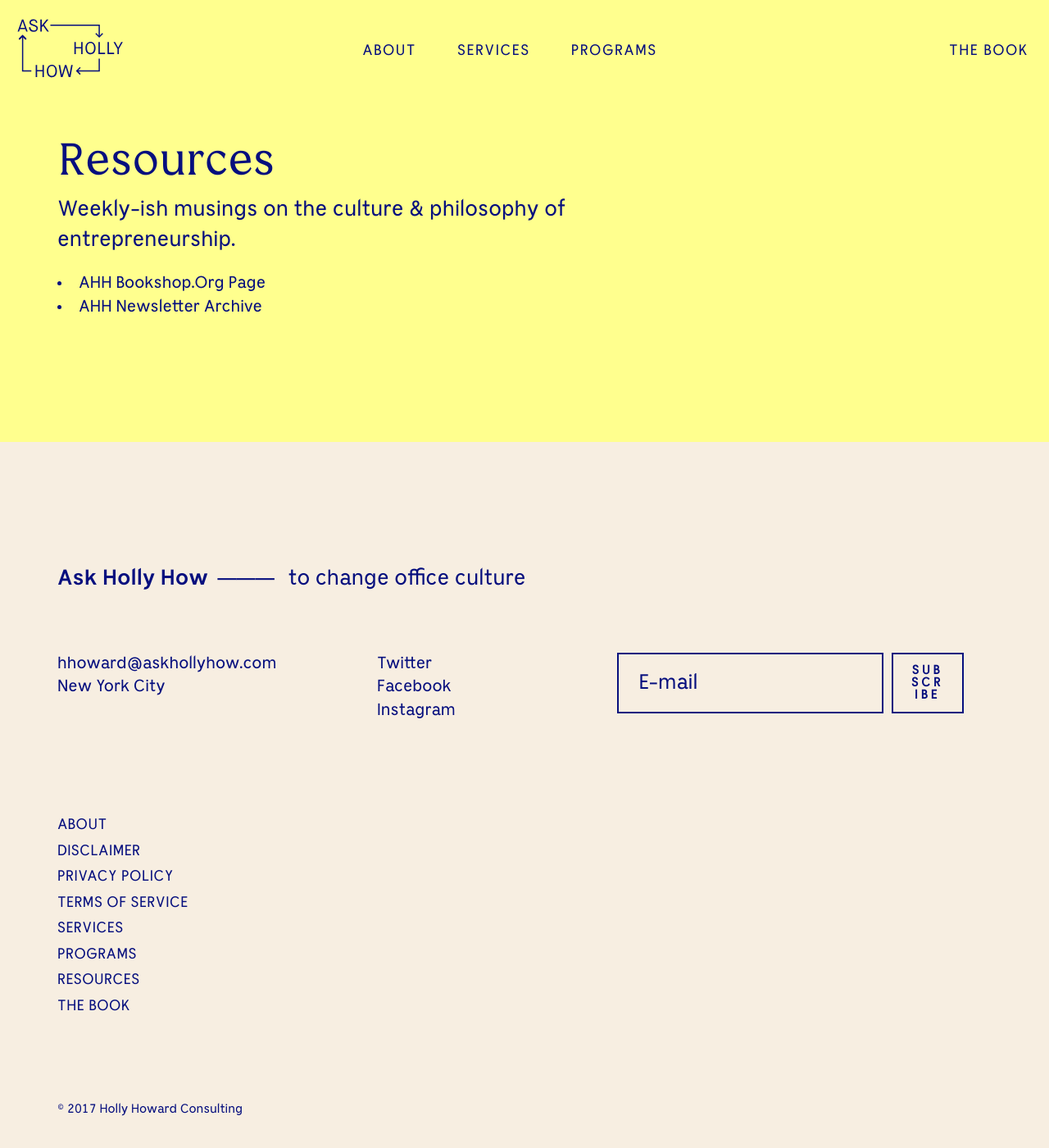
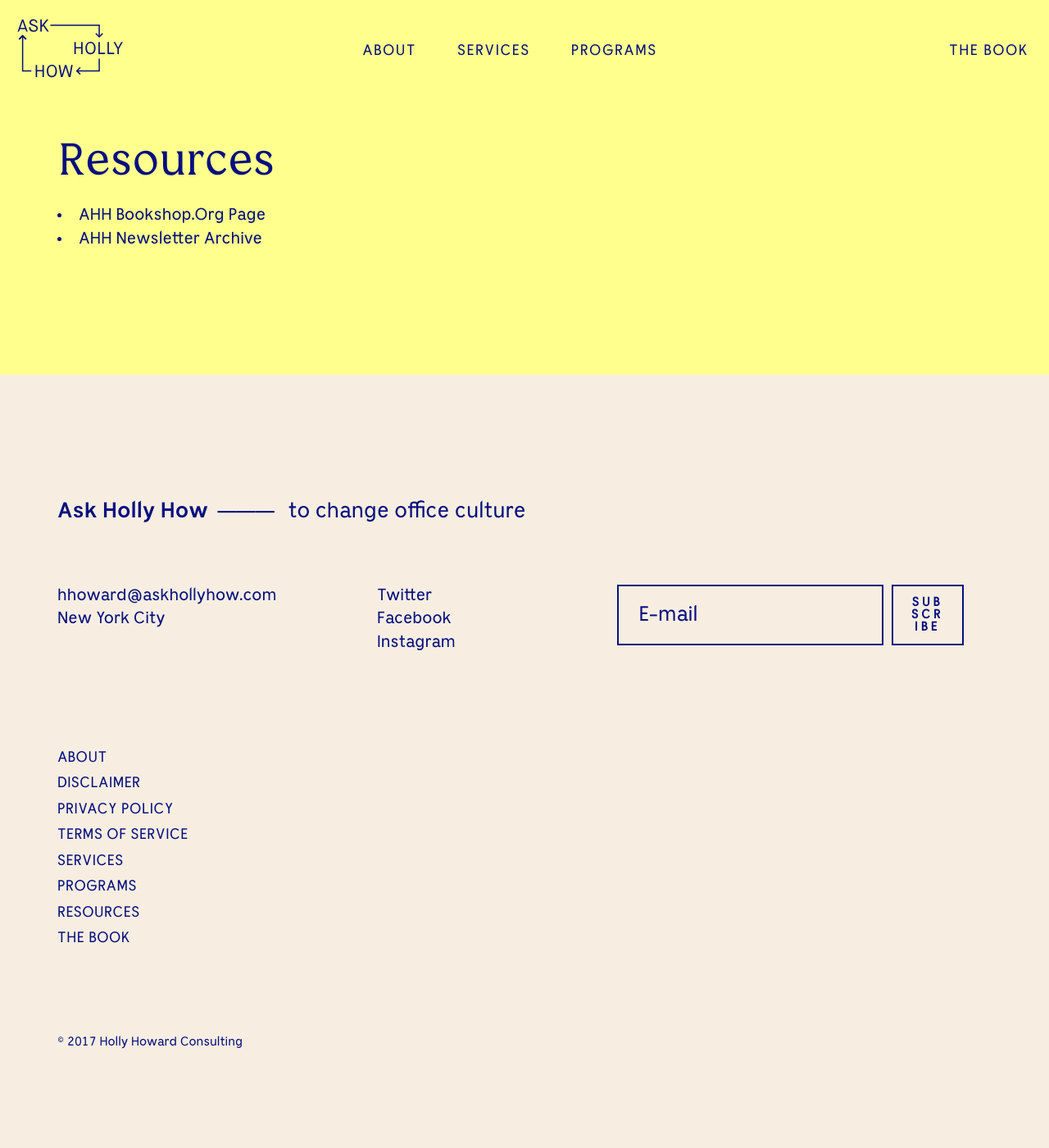
Before and after one commit to hollyhoward78/ask-holly-how, a Jekyll site: the page built from _pages/resources.md, in a window 1280 px wide and 1400 px high. Shown: the whole window at 82% size. Built offline with Jekyll 4.4.1, drawn with Linux system fonts in a browser that asks for light colours; a script that is not in the unit is left out; comment, search, counter and statistics services are not loaded.

Commit message:
Update Pages “Resources”

```diff
--- a/_pages/resources.md
+++ b/_pages/resources.md
@@ -2,6 +2,6 @@
 layout: resources
 title: Resources
 order: 4
-introduction: "Weekly-ish musings on the culture & philosophy of entrepreneurship. "
+introduction: ""
 ---
 This is the resources page
```
